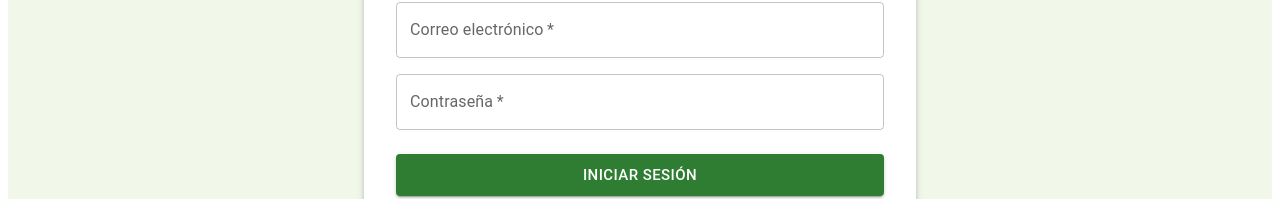
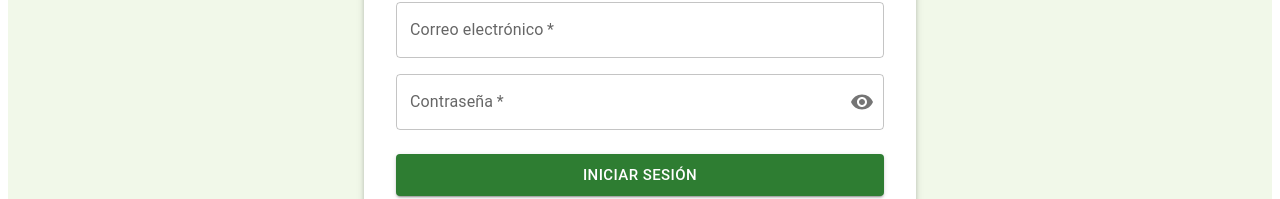
Before and after one commit to PoliMdz777/conecta-solidaria, a React (Create React App) app in the folder frontend/: page /login in a window 1280 px wide. Shown: the part 399-598 px from the top of the page. Built offline with nearby package versions, Linux system fonts and the light colour scheme.

Commit message:
implement password visibility toggle in login form

```diff
--- a/frontend/src/pages/LoginPage.jsx
+++ b/frontend/src/pages/LoginPage.jsx
@@ -1,8 +1,9 @@
 import { useState } from 'react';
 import {
   Container, Box, TextField, Button, Typography,
-  Paper, Alert, CircularProgress
+  Paper, Alert, CircularProgress, InputAdornment, IconButton
 } from '@mui/material';
+import { Visibility, VisibilityOff } from '@mui/icons-material';
 import { Link, useNavigate } from 'react-router-dom';
 import { useAuth } from '../context/AuthContext';
 import { login as loginService } from '../services/authService';
@@ -14,6 +15,8 @@ export default function LoginPage() {
   const [form, setForm]       = useState({ email: '', password: '' });
   const [error, setError]     = useState('');
   const [loading, setLoading] = useState(false);
+  const [showPassword, setShowPassword] = useState(false);
+  const handleTogglePassword = () => setShowPassword((prev) => !prev);
 
   const handleChange = (e) =>
     setForm({ ...form, [e.target.name]: e.target.value });
@@ -66,9 +69,23 @@ export default function LoginPage() {
               sx={{ mb: 2 }} required
             />
             <TextField
-              fullWidth label="Contraseña" name="password" type="password"
+              fullWidth label="Contraseña" name="password"
+              type={showPassword ? 'text' : 'password'}
               value={form.password} onChange={handleChange}
               sx={{ mb: 3 }} required
+              InputProps={{
+                endAdornment: (
+                  <InputAdornment position="end">
+                    <IconButton
+                      onClick={handleTogglePassword}
+                      edge="end"
+                      aria-label="alternar visibilidad de contraseña"
+                    >
+                      {showPassword ? <VisibilityOff /> : <Visibility />}
+                    </IconButton>
+                  </InputAdornment>
+                ),
+              }}
             />
             <Button
               type="submit" fullWidth variant="contained" size="large"
```
